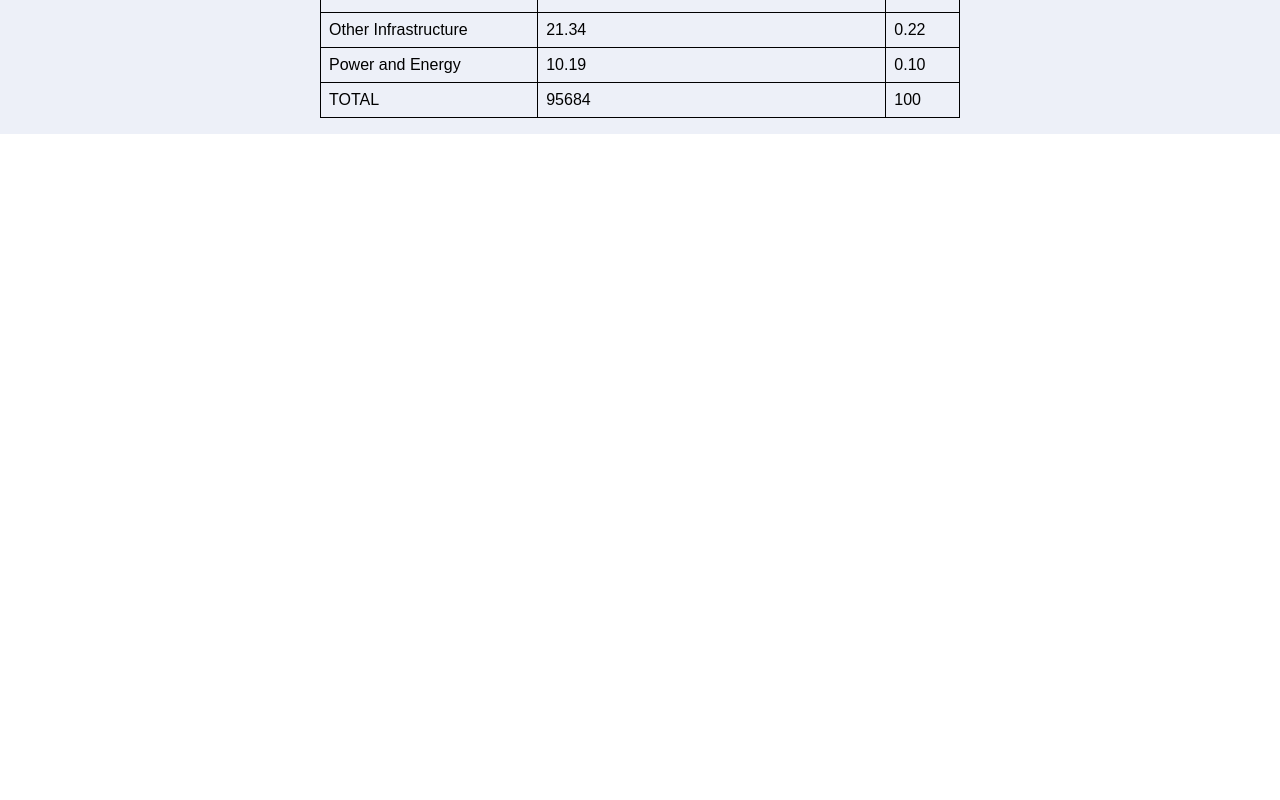
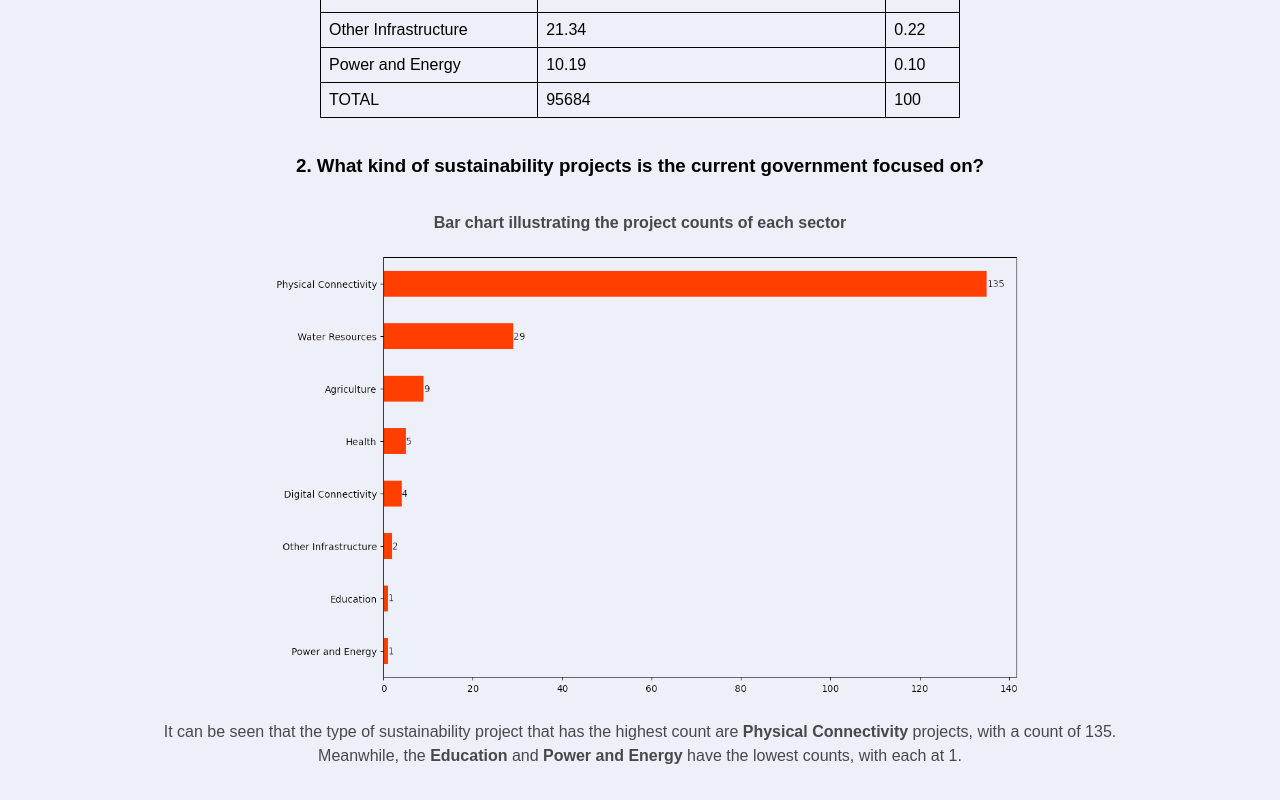
Before and after one commit to dddelacruz/cs132-2425b-grp14, a SvelteKit app: page /Graphs in a window 1280 px wide. Shown: the part 1166-1966 px from the top of the page. Before the commit the page ends 1300 px from the top, so only its background shows below. Built offline with nearby package versions, Linux system fonts and the light colour scheme.

Commit message:
feat: added bar graph for r2

```diff
--- a/src/routes/Graphs/+page.svelte
+++ b/src/routes/Graphs/+page.svelte
@@ -1,6 +1,7 @@
 <script>
 	import pie_legend from '$lib/assets/pie_legend.png';
 	import pie from '$lib/assets/pie.png';
+	import bar_sector_count from '$lib/assets/bar_sector_count.png';
 </script>
 
 <svelte:head>
@@ -87,6 +88,15 @@
 			</tr>
 		</table>
 	</div>
+
+	<br style="margin: 3vh 0">
+
+	<h3>2. What kind of sustainability projects is the current government focused on?</h3>
+	<div>
+		<p><b>Bar chart illustrating the project counts of each sector</b></p>
+		<img alt="Pie Chart per Sector" src={bar_sector_count} style="width:60vw"/>
+	</div>
+	<p>It can be seen that the type of sustainability project that has the highest count are <b>Physical Connectivity</b> projects, with a count of 135. Meanwhile, the <b>Education</b> and <b>Power and Energy</b> have the lowest counts, with each at 1.</p>
 </section>
 
 <style>
```
Also changed, not shown: src/lib/assets/bar_sector_count.png (added).
